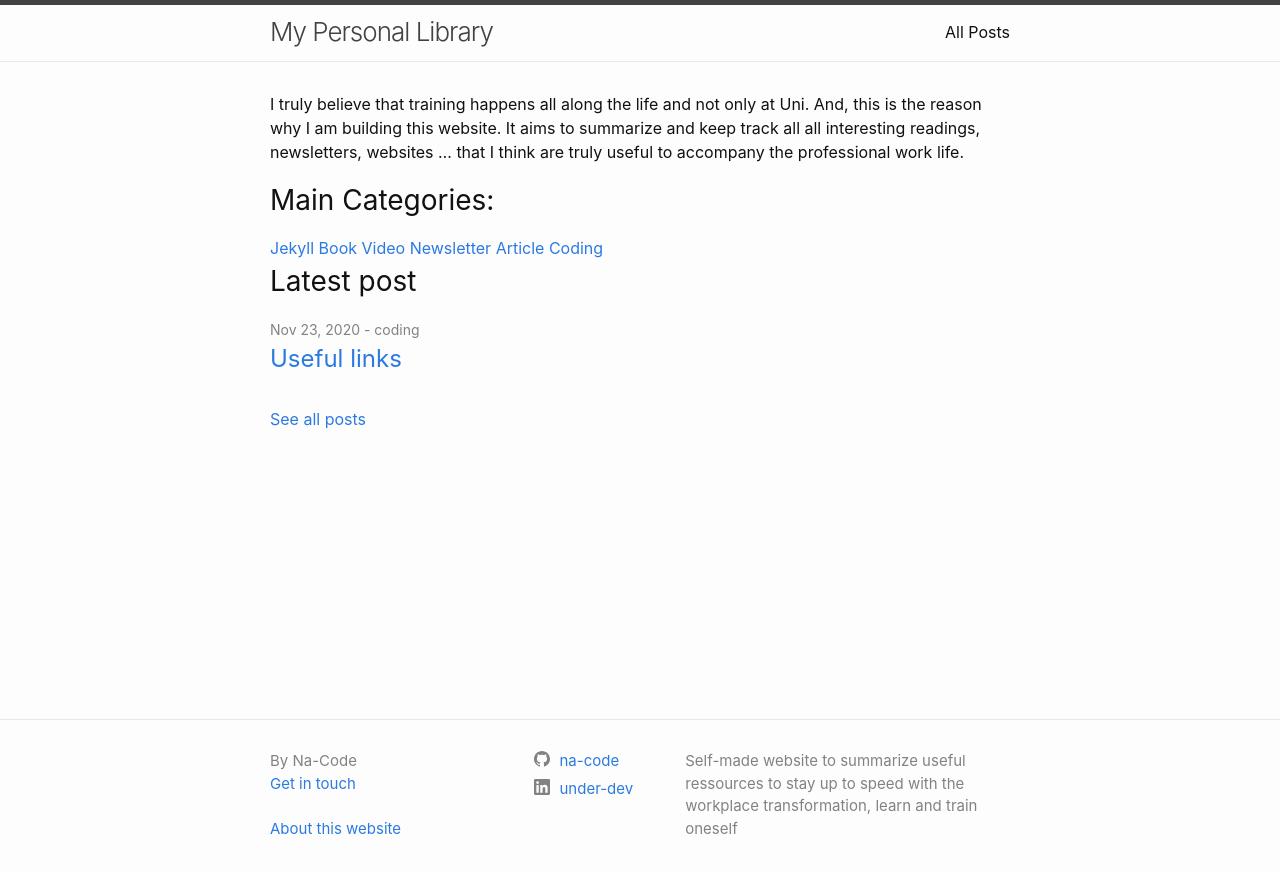
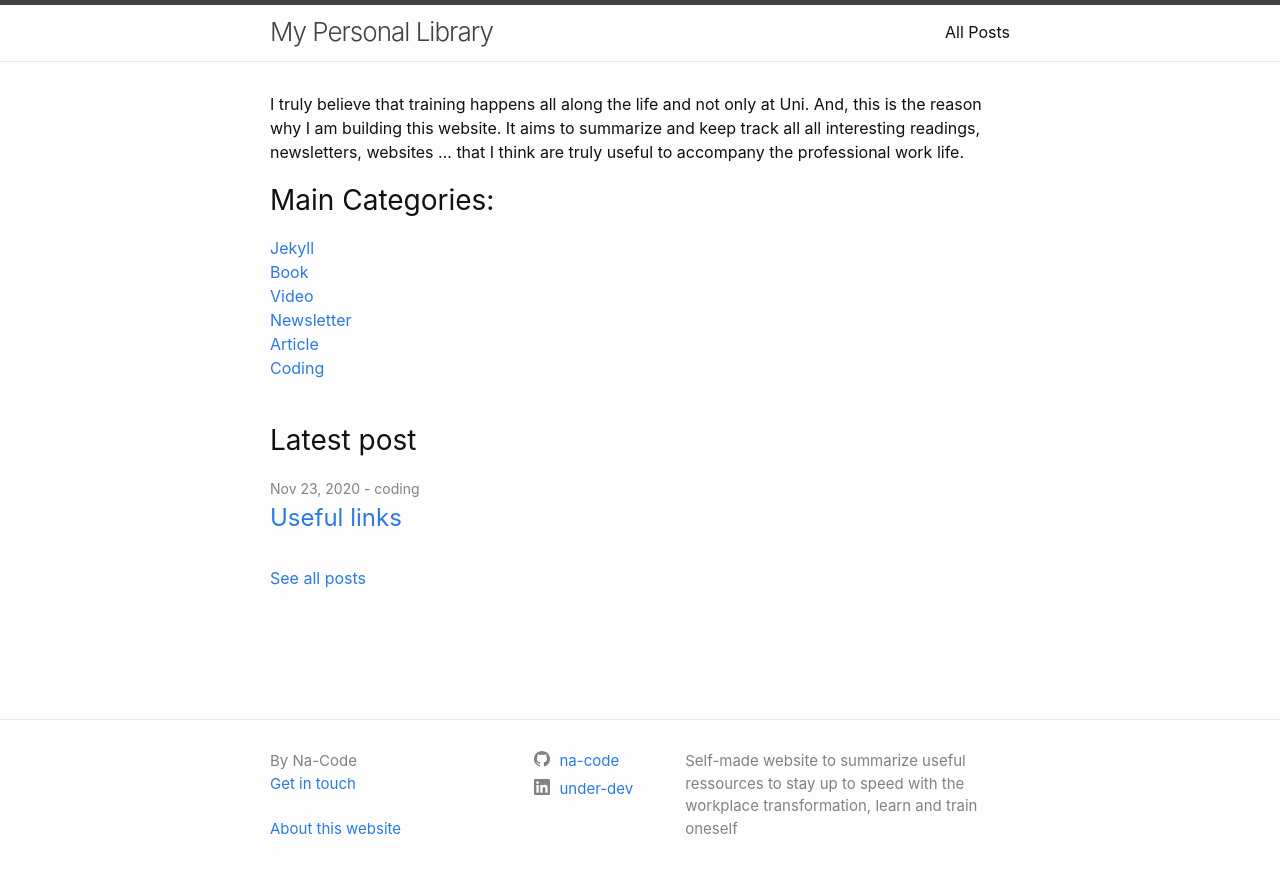
Before and after one commit to na-code/na-site, a Jekyll site: the page built from index.markdown, in a window 1280 px wide. Shown: the top 873 px of the page. Built offline with Jekyll 4.4.1, drawn with Linux system fonts in a browser that asks for light colours.

Commit message:
Update home.html

```diff
--- a/_layouts/home.html
+++ b/_layouts/home.html
@@ -14,9 +14,9 @@ layout: default
     <!-- List of all categories -->
   <h2 class="post-list-heading">Main Categories:</h2>
   {%- for category in site.categories -%}
-    <a class="default">{{category[0] | capitalize }} </a>
+    <a class="default">{{category[0] | capitalize }} </a><br>
   {%- endfor -%}
-  <br>
+  <br><p>
 
     <h2 class="post-list-heading">{{ page.list_title | default: "Latest post" }}</h2>
     <ul class="post-list">
```
